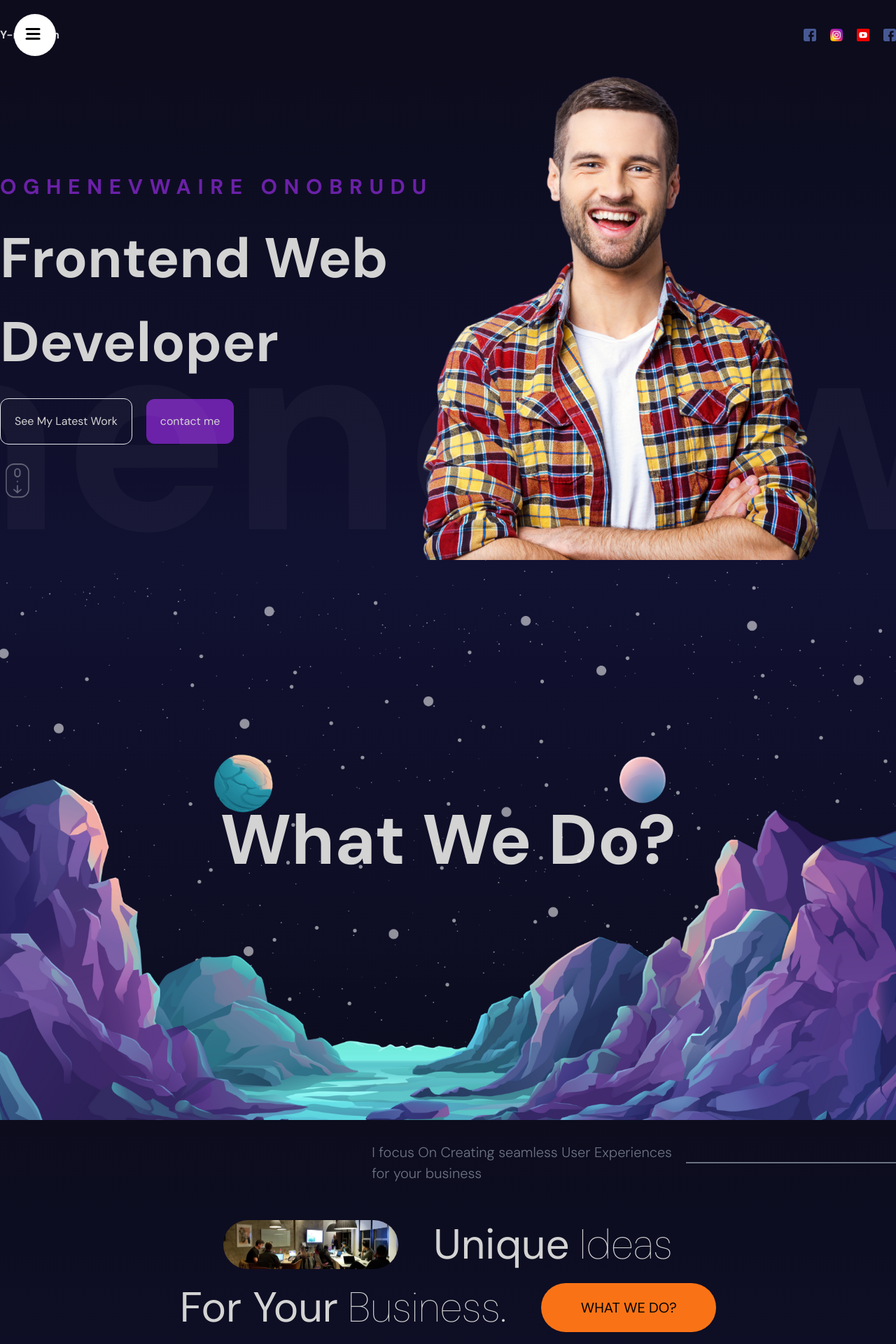
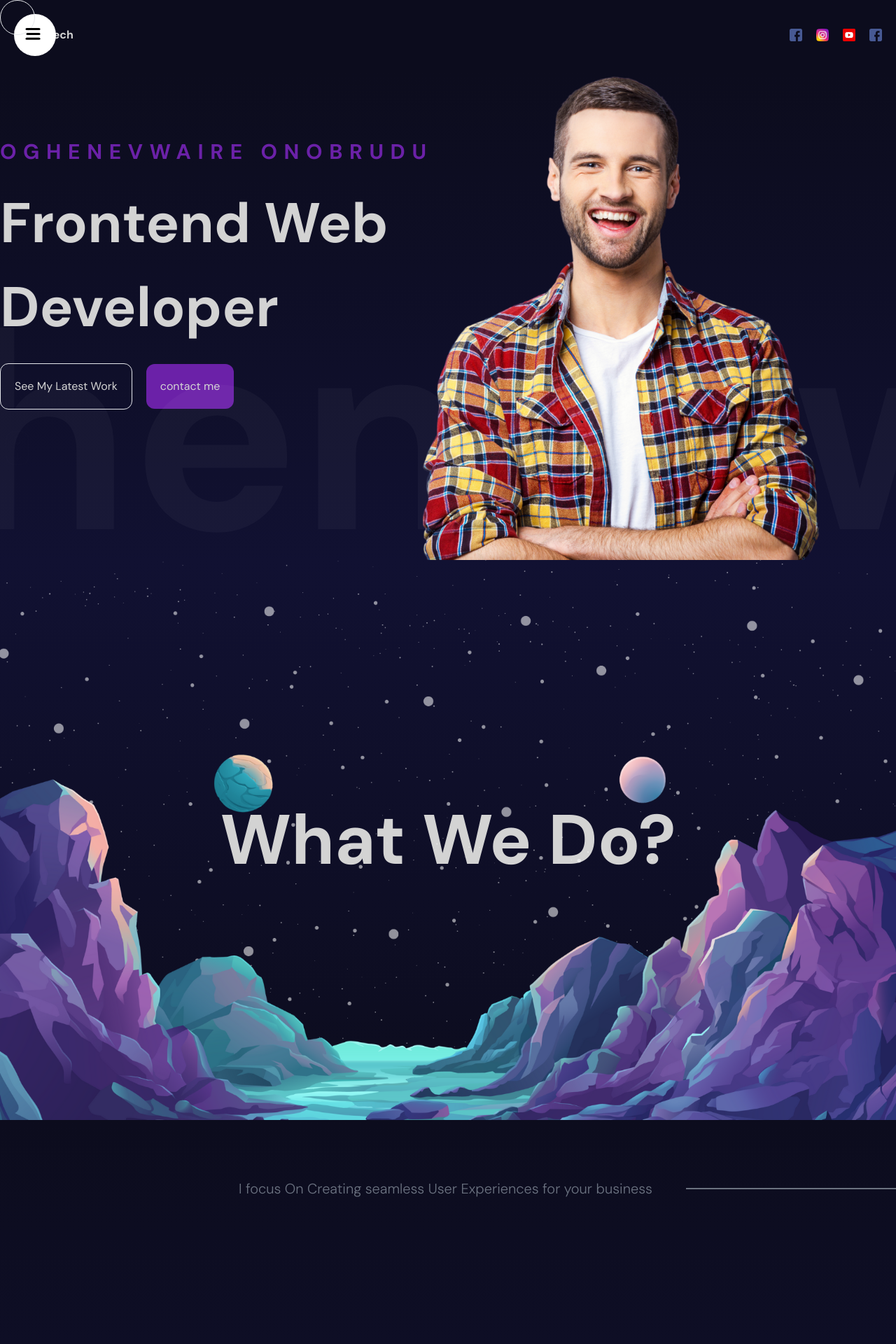
Before and after one commit to Yray-6/myPortfolio, a React (Vite) app: page / in a window 1280 px wide. Shown: the top 1920 px of the page at 70% size. Built offline with nearby package versions, Linux system fonts and the light colour scheme.

Commit message:
responsivve

```diff
--- a/src/App.jsx
+++ b/src/App.jsx
@@ -1,5 +1,6 @@
 import "./App.css";
 import Contact from "./components/Contact";
+import Cursor from "./components/Cursor";
 import Hero from "./components/Hero";
 import Navbar from "./components/Navbar";
 import Parallax from "./components/Parallax";
@@ -9,6 +10,7 @@ import Services from "./components/Services";
 const App = () => {
   return (
     <div>
+      <Cursor/>
       <section id="Homepage">
         <Navbar />
         <Hero />
@@ -16,16 +18,16 @@ const App = () => {
       <section id="Services">
         <Parallax type="services" />
       </section>
-      <section>
+       <section>
         <Services />
       </section>
-      <section id="Portfolio">
+      {/* <section id="Portfolio">
         <Parallax type="p" />
       </section>
       <Portfolio />
       <section id="Contact">
         <Contact />
-      </section>
+      </section> */}
     </div>
   );
 };
--- a/src/components/Contact.jsx
+++ b/src/components/Contact.jsx
@@ -2,6 +2,7 @@ import React from "react";
 import { motion, useInView } from "framer-motion";
 import { useRef,useState } from "react";
 import emailjs from '@emailjs/browser';
+
 
 const variants = {
   initial: {
@@ -25,6 +26,8 @@ export default function Contact() {
   const formRef = useRef();
   const isInView = useInView(ref, { margin: "-100px" });
 
+
+
   const sendEmail = (e) => {
     e.preventDefault();
 
@@ -46,7 +49,7 @@ export default function Contact() {
 
   return (
     <motion.div
-      className="max-w-[1366px] flex justify-between items-center m-auto h-full"
+      className="max-w-[1366px] relative flex justify-between items-center m-auto h-full"
       variants={variants}
       ref={ref}
       initial="initial"
--- a/src/components/Cursor.jsx
+++ b/src/components/Cursor.jsx
@@ -1,7 +1,23 @@
-import React from 'react'
+import { useEffect } from "react";
+import { useState } from "react";
+import { motion } from "framer-motion";
 
 export default function Cursor() {
+  const [position, setPosition] = useState({ x: 0, y: 0 });
+
+  useEffect(() => {
+    const mouseMove = (e) => {
+      setPosition({ x: e.clientX, y: e.clientY })};
+
+      window.addEventListener("mousemove", mouseMove);
+      return () => window.removeEventListener("mousemove", mouseMove);
+
+  }, []);
+
   return (
-    <div>Cursor</div>
-  )
+    <motion.div
+      animate={{ x: position.x, y: position.y }}
+      className="z-[9999] w-[50px] h-[50px] rounded-full border fixed lg:block hidden"
+    ></motion.div>
+  );
 }
--- a/src/components/Hero.jsx
+++ b/src/components/Hero.jsx
@@ -1,63 +1,98 @@
-import React from 'react';
-import { motion } from 'framer-motion';
-const textVariant= {
-  initial:{
-    x:-500,
-    opacity:0
+import React from "react";
+import { motion } from "framer-motion";
+const textVariant = {
+  initial: {
+    x: -500,
+    opacity: 0,
   },
-  animate:{
-    x:0,
-    opacity:1,
-    transition:{
-      duration:1,
-      staggerChildren:0.1
-    }
+  animate: {
+    x: 0,
+    opacity: 1,
+    transition: {
+      duration: 1,
+      staggerChildren: 0.1,
+    },
   },
-  scrollButton:{
-    opacity:0,
-    y:10,
-    transition:{
-      duration:2,
-      repeat:Infinity
+  scrollButton: {
+    opacity: 0,
+    y: 10,
+    transition: {
+      duration: 2,
+      repeat: Infinity,
     },
-  }};
+  },
+};
 
-  const sliderVariant= {
-    initial:{
-      x:0,
+const sliderVariant = {
+  initial: {
+    x: 0,
+  },
+  animate: {
+    x: "-220%",
+    transition: {
+      repeat: Infinity,
+      repeatType: "mirror",
+      duration: 20,
     },
-    animate:{
-      x:"-220%",
-      transition:{
-        repeat:Infinity,
-        repeatType:"mirror",
-        duration:20
-      }
-    },
-
-  }
-
+  },
+};
 
 export default function Hero() {
   return (
-    <motion.div className='h-[90vh] mb-[-200px] bgt overflow-hidden -z-10 relative' initial="initial" animate="animate">
-        <motion.div className='m-auto max-w-[1366px] h-[100%]'>
-          <motion.div className='flex flex-col gap-[20px] justify-center mt-36' variants={textVariant}>
-            <motion.h2 className=' text-[30px] font-bold text-purple-800 tracking-[0.6rem]' variants={textVariant}>OGHENEVWAIRE ONOBRUDU</motion.h2>
-            <motion.p className=' text-[80px] font-bold' variants={textVariant}>Frontend Web <br></br> Developer</motion.p>
-            <motion.div className='' variants={textVariant}>
-              <motion.button className='p-[20px] border rounded-xl mr-[20px] cursor-pointer' variants={textVariant}>See My Latest Work</motion.button>
-              <motion.button className='p-[20px] bg-purple-800 rounded-xl cursor-pointer' variants={textVariant}>contact me</motion.button>
-            </motion.div>
-            <motion.img src="/scroll.png" alt="scroll" className='w-[50px]' variants={textVariant} animate="scrollButton"/>
+    <motion.div
+      className="h-[90vh] mb-[-200px] bgt overflow-hidden -z-10 relative"
+      initial="initial"
+      animate="animate"
+    >
+      <motion.div className="m-auto max-w-[1366px] h-[100%]">
+        <motion.div
+          className="flex flex-col gap-[20px] w-[100%] text-center lg:text-left h-[50%] justify-center mt-10 lg:mt-36"
+          variants={textVariant}
+        >
+          <motion.h2
+            className=" lg:text-[30px] text-[25px] font-bold text-purple-800 tracking-[0.6rem]"
+            variants={textVariant}
+          >
+            OGHENEVWAIRE ONOBRUDU
+          </motion.h2>
+          <motion.p className=" lg:text-[80px] text-[36px] font-bold" variants={textVariant}>
+            Frontend Web <br></br> Developer
+          </motion.p>
+          <motion.div className="" variants={textVariant}>
+            <motion.button
+              className="lg:p-[20px] p-[10px] border rounded-xl mr-[20px] cursor-pointer"
+              variants={textVariant}
+            >
+              See My Latest Work
+            </motion.button>
+            <motion.button
+              className="lg:p-[20px] p-[10px] bg-purple-800 rounded-xl cursor-pointer"
+              variants={textVariant}
+            >
+              contact me
+            </motion.button>
+          </motion.div>
+
+          <motion.img
+            src="/scroll.png"
+            alt="scroll"
+            className="w-[50px] m-auto lg:m-0"
+            variants={textVariant}
+            animate="scrollButton"
+          />
         </motion.div>
-        <motion.div className='absolute text-[50vh] bottom-[-100px] feint whitespace-nowrap w-[50%] font-bold' variants={sliderVariant} initial="initial" animate="animate">
+        <motion.div
+          className="absolute lg:text-[50vh] text-[20vh]  lg:bottom-[-100px] feint whitespace-nowrap w-[50%] font-bold"
+          variants={sliderVariant}
+          initial="initial"
+          animate="animate"
+        >
           Oghenevwaire David Onobrudu Frontend Developer
         </motion.div>
-        <motion.div className='absolute top-[0px] right-0 h-[100%]'>
-            <motion.img src="/hero.png" alt='My image'className='w-[800px]' />
-            </motion.div>
+        <motion.div className="absolute lg:top-[0px] right-0 lg:h-[100%] h-[50%] unset bottom-0">
+          <motion.img src="/hero.png" alt="My image" className="w-[800px]" />
+        </motion.div>
       </motion.div>
     </motion.div>
-  )
+  );
 }
--- a/src/components/Navbar.jsx
+++ b/src/components/Navbar.jsx
@@ -6,12 +6,12 @@ export default function Navbar() {
   return (
     <div className="h-[100px]">
       <Sidebar />
-      <div className=" max-w-[1366px] m-auto flex justify-between rapper h-[100%]">
+      <div className=" max-w-[1366px] m-auto flex justify-end lg:justify-between rapper h-[100%] px-5">
         <motion.span
           initial={{ opacity: 0, scale: 0.5 }}
           animate={{ opacity: 1, scale: 1 }}
           transition={{ duration: 0.5 }}
-          className=" font-bold"
+          className=" font-bold lg:block hidden"
         >
           Y-ray Tech
         </motion.span>
--- a/src/components/Parallax.jsx
+++ b/src/components/Parallax.jsx
@@ -23,10 +23,10 @@ export default function Parallax({ type }) {
             : "linear-gradient(180deg,#111132,#505064)",
       }}
     >
-      <motion.h1 style={{ y: yText }} className=" text-[100px] font-bold">
+      <motion.h1 style={{ y: yText }} className=" lg:text-[100px] text-[70px] text-center font-bold">
         {type === "services" ? "What We Do?" : "What We've Done?"}
       </motion.h1>
-      <motion.div className="mountains absolute"></motion.div>
+      <motion.div className="mountains lg:bg-cover bg-contain bg-bottom bg-no-repeat absolute"></motion.div>
       <motion.div
         style={{
           y: yBg,
@@ -34,7 +34,7 @@ export default function Parallax({ type }) {
             type === "services" ? "/planets.png" : "/sun.png"
           })`,
         }}
-        className="planets absolute"
+        className="planets  absolute"
       ></motion.div>
       <motion.div style={{ x: yBg }} className="stars absolute"></motion.div>
     </div>
--- a/src/components/Portfolio.jsx
+++ b/src/components/Portfolio.jsx
@@ -51,7 +51,7 @@ export default function Portfolio() {
         ></motion.div>
       </div>
       {items.map((item) => (
-        <SingleChild item={item} />
+        <SingleChild item={item} key={item.id} />
       ))}
     </div>
   );
--- a/src/components/Services.jsx
+++ b/src/components/Services.jsx
@@ -20,21 +20,21 @@ export default function Services() {
   const isInView = useInView(ref, { margin: "-100px" });
   return (
     <motion.div
-      className="bgt h-[100%] flex flex-col justify-between"
+      className="bgt h-[100%] flex lg:mt-0 pt-5 flex-col justify-between"
       variants={textVariant}
       initial="initial"
       ref={ref}
-      animate={isInView && "animate"}
+      animate={"animate"}
     >
       <motion.div
-        className=" basis-1/5 self-end flex items-center gap-[20px]"
+        className=" basis-1/5 lg:self-end self-center text-center flex-col lg:flex-row  lg:mx-0 lg:text-left flex items-center gap-[20px]"
         variants={textVariant}
       >
-        <p className="text-[20px] font-light text-gray-500">
-          I focus On Creating seamless User Experiences <br></br> for your
+        <p className="lg:text-[20px] text-[18px] text-right px-7 font-light text-gray-500">
+          I focus On Creating seamless User Experiences for your
           business
         </p>
-        <hr className="w-[300px] border-t-2  border-gray-500"></hr>
+        <hr className="w-[300px]  border-t-2  border-gray-500"></hr>
       </motion.div>
       <motion.div
         className=" basis-2/5 flex flex-col items-center mt-[10px]"
@@ -66,7 +66,7 @@ export default function Services() {
           </button>
         </motion.div>
       </motion.div>
-      <motion.div
+      {/* <motion.div
         className=" basis-2/5 flex max-w-[1366px] m-auto "
         variants={textVariant}
       >
@@ -130,7 +130,7 @@ export default function Services() {
             Go
           </button>
         </motion.div>
-      </motion.div>
+      </motion.div> */}
     </motion.div>
   );
 }
--- a/src/components/Sidebar/Links/Links.jsx
+++ b/src/components/Sidebar/Links/Links.jsx
@@ -43,7 +43,7 @@ const variants = {
   return (
     <motion.div  className='absolute w-full h-full flex flex-col justify-center gap-[20px] items-center'  variants={variants}>
 
-        {items.map((link) =>( <motion.a href={`#${link}`} className='text-[40px]'  key={link} whileHover={{scale:1.1}} whileTap={{scale:0.5}} variants={itemVariants}>{link}</motion.a>))}
+        {items.map((link) =>( <motion.a href={`#${link}`} className='lg:text-[40px] text-[20px]'  key={link} whileHover={{scale:1.1}} whileTap={{scale:0.5}} variants={itemVariants}>{link}</motion.a>))}
 
     </motion.div>
   )
--- a/src/components/Sidebar/Sidebar.jsx
+++ b/src/components/Sidebar/Sidebar.jsx
@@ -30,7 +30,7 @@ export default function Sidebar() {
 
   return (
     <motion.div animate={open ? "open":"closed"} className=' bg-white sidebar text-black' >
-        <motion.div variants={variants} className=' fixed top-0 left-0 bottom-0 bg-white z-[999] w-[400px]'>
+        <motion.div variants={variants} className=' fixed top-0 left-0 bottom-0 bg-white z-[999] w-[200px] lg:w-[400px]'>
           <Links/>
         </motion.div>
         <Togglebutton  setOpen={setOpen}/>
```
Also changed, not shown: src/components/Popup.jsx (added, +66 -0 lines), src/index.css (+10 -2 lines).
